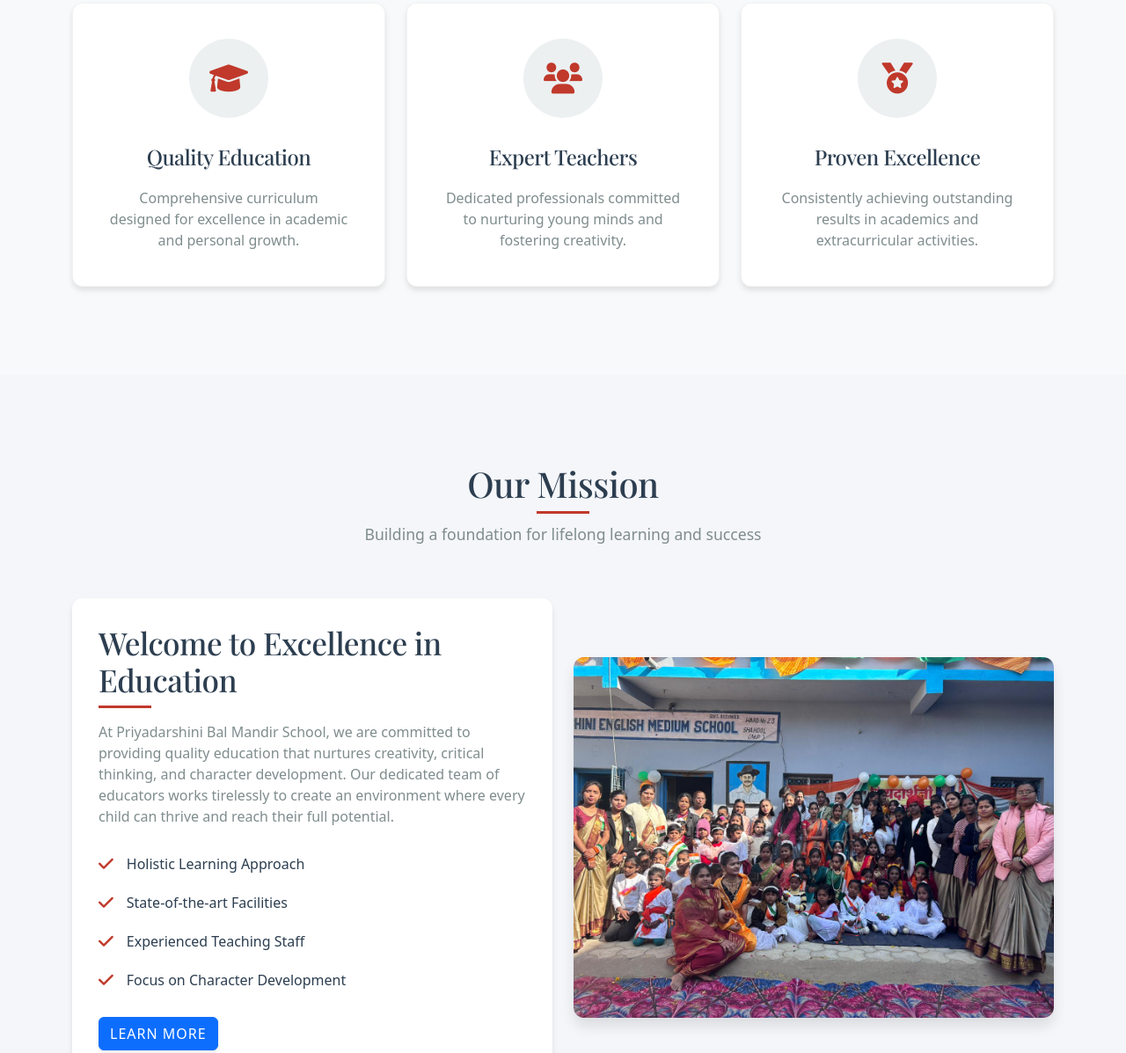
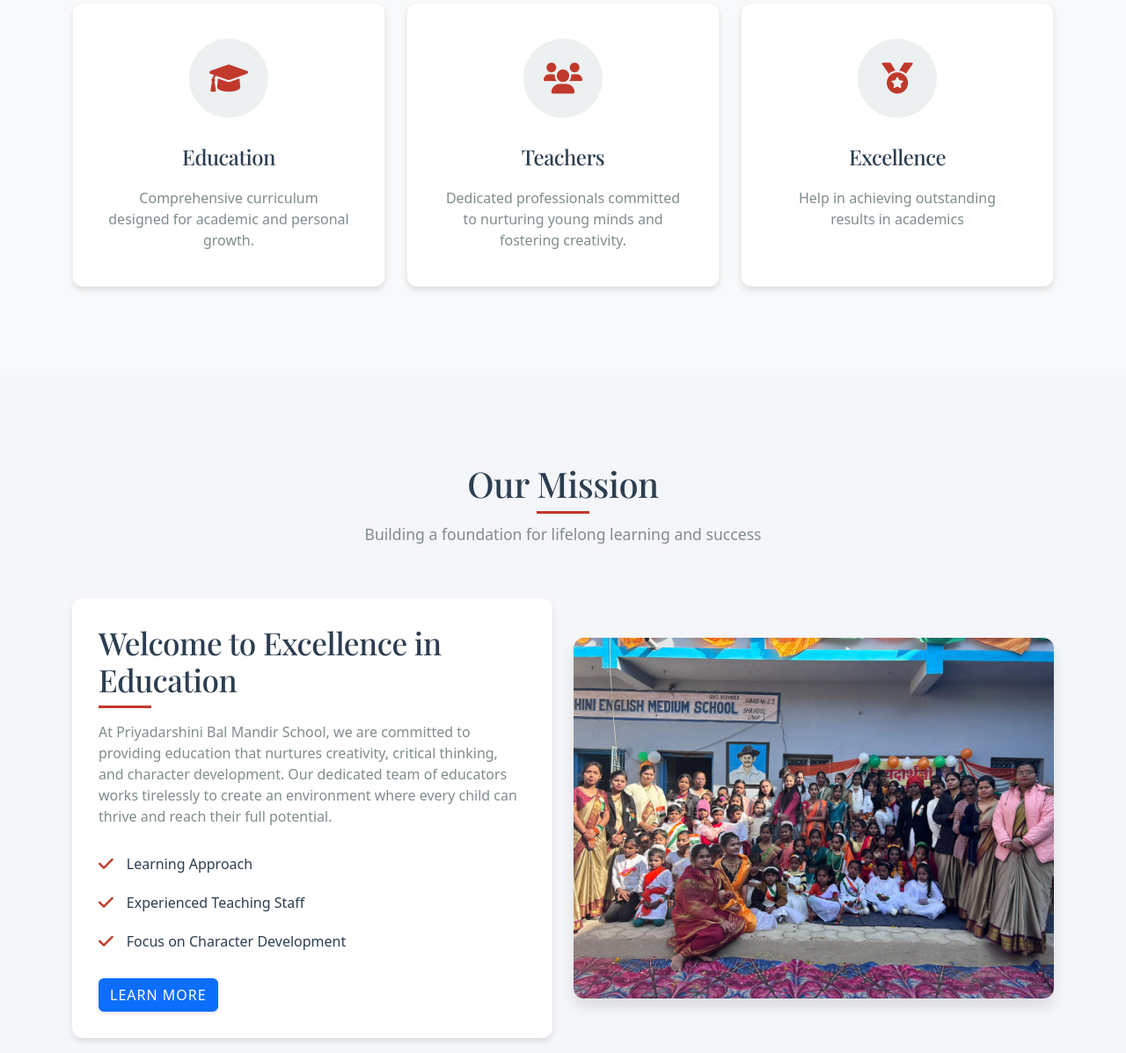
Before and after one commit to Snehil38/Priyadarshini_Website, a plain HTML site: page index.html in a window 1280 px wide. Shown: the part 897-2094 px from the top of the page at 88% size. Drawn offline with nearby package versions, Linux system fonts and the light colour scheme.

Commit message:
minor changes

```diff
--- a/index.html
+++ b/index.html
@@ -71,8 +71,8 @@
                         <div class="feature-icon">
                             <i class="fas fa-graduation-cap"></i>
                         </div>
-                        <h3>Quality Education</h3>
-                        <p>Comprehensive curriculum designed for excellence in academic and personal growth.</p>
+                        <h3>Education</h3>
+                        <p>Comprehensive curriculum designed for academic and personal growth.</p>
                     </div>
                 </div>
                 <div class="col-lg-4 col-md-6" data-aos="fade-up" data-aos-delay="200">
@@ -80,7 +80,7 @@
                         <div class="feature-icon">
                             <i class="fas fa-users"></i>
                         </div>
-                        <h3>Expert Teachers</h3>
+                        <h3>Teachers</h3>
                         <p>Dedicated professionals committed to nurturing young minds and fostering creativity.</p>
                     </div>
                 </div>
@@ -89,8 +89,8 @@
                         <div class="feature-icon">
                             <i class="fas fa-medal"></i>
                         </div>
-                        <h3>Proven Excellence</h3>
-                        <p>Consistently achieving outstanding results in academics and extracurricular activities.</p>
+                        <h3>Excellence</h3>
+                        <p>Help in achieving outstanding results in academics</p>
                     </div>
                 </div>
             </div>
@@ -109,10 +109,9 @@
                 <div class="col-lg-6" data-aos="fade-right">
                     <div class="about-content">
                         <h3>Welcome to Excellence in Education</h3>
-                        <p>At Priyadarshini Bal Mandir School, we are committed to providing quality education that nurtures creativity, critical thinking, and character development. Our dedicated team of educators works tirelessly to create an environment where every child can thrive and reach their full potential.</p>
+                        <p>At Priyadarshini Bal Mandir School, we are committed to providing education that nurtures creativity, critical thinking, and character development. Our dedicated team of educators works tirelessly to create an environment where every child can thrive and reach their full potential.</p>
                         <ul class="about-features">
-                            <li><i class="fas fa-check"></i> Holistic Learning Approach</li>
-                            <li><i class="fas fa-check"></i> State-of-the-art Facilities</li>
+                            <li><i class="fas fa-check"></i> Learning Approach</li>
                             <li><i class="fas fa-check"></i> Experienced Teaching Staff</li>
                             <li><i class="fas fa-check"></i> Focus on Character Development</li>
                         </ul>
@@ -232,14 +231,14 @@
                             <i class="fas fa-map-marker-alt"></i>
                             <div>
                                 <h4>Address</h4>
-                                <p>123 Education Street, City, State - PIN, India</p>
+                                <p>Near Railway Colony, Shahdol, Madhya Pradesh, India</p>
                             </div>
                         </div>
                         <div class="contact-item">
                             <i class="fas fa-phone"></i>
                             <div>
                                 <h4>Phone</h4>
-                                <p>+91-9039415465</p>
+                                <p>+91-6260100397</p>
                             </div>
                         </div>
                         <div class="contact-item">
@@ -284,8 +283,8 @@
                             <h3>About Our School</h3>
                             <p>Priyadarshini Bal Mandir School is committed to providing quality education that nurtures creativity, critical thinking, and character development.</p>
                             <div class="footer-contact">
-                                <p><i class="fas fa-map-marker-alt"></i> 123 Education Street, City, State - PIN, India</p>
-                                <p><i class="fas fa-phone"></i> +91-9039415465</p>
+                                <p><i class="fas fa-map-marker-alt"></i>Near Railway Colony, Shahdol, Madhya Pradesh, India</p>
+                                <p><i class="fas fa-phone"></i> +91-6260100397</p>
                                 <p><i class="fas fa-envelope"></i> Priyadarshini@gmail.com</p>
                             </div>
                         </div>
```
